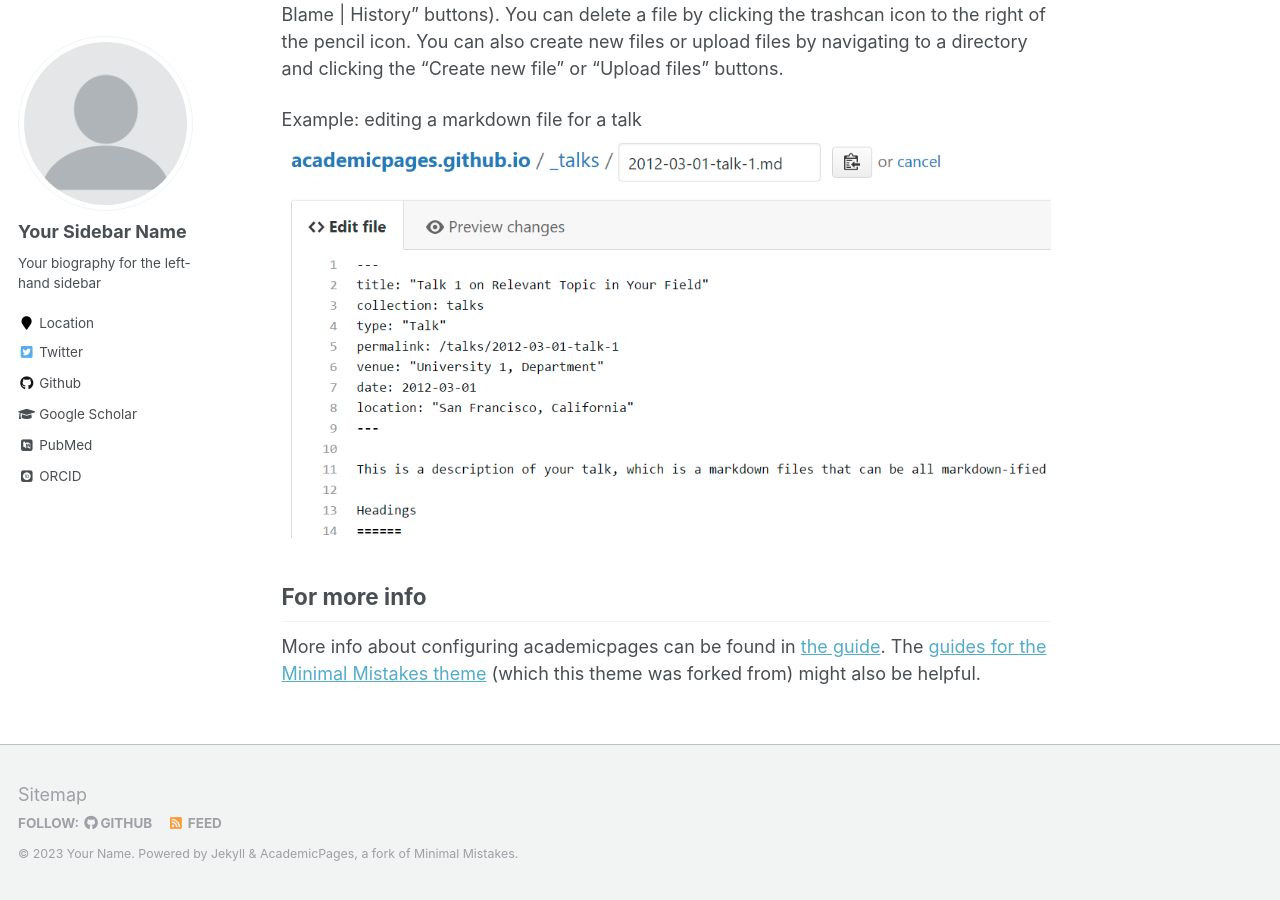
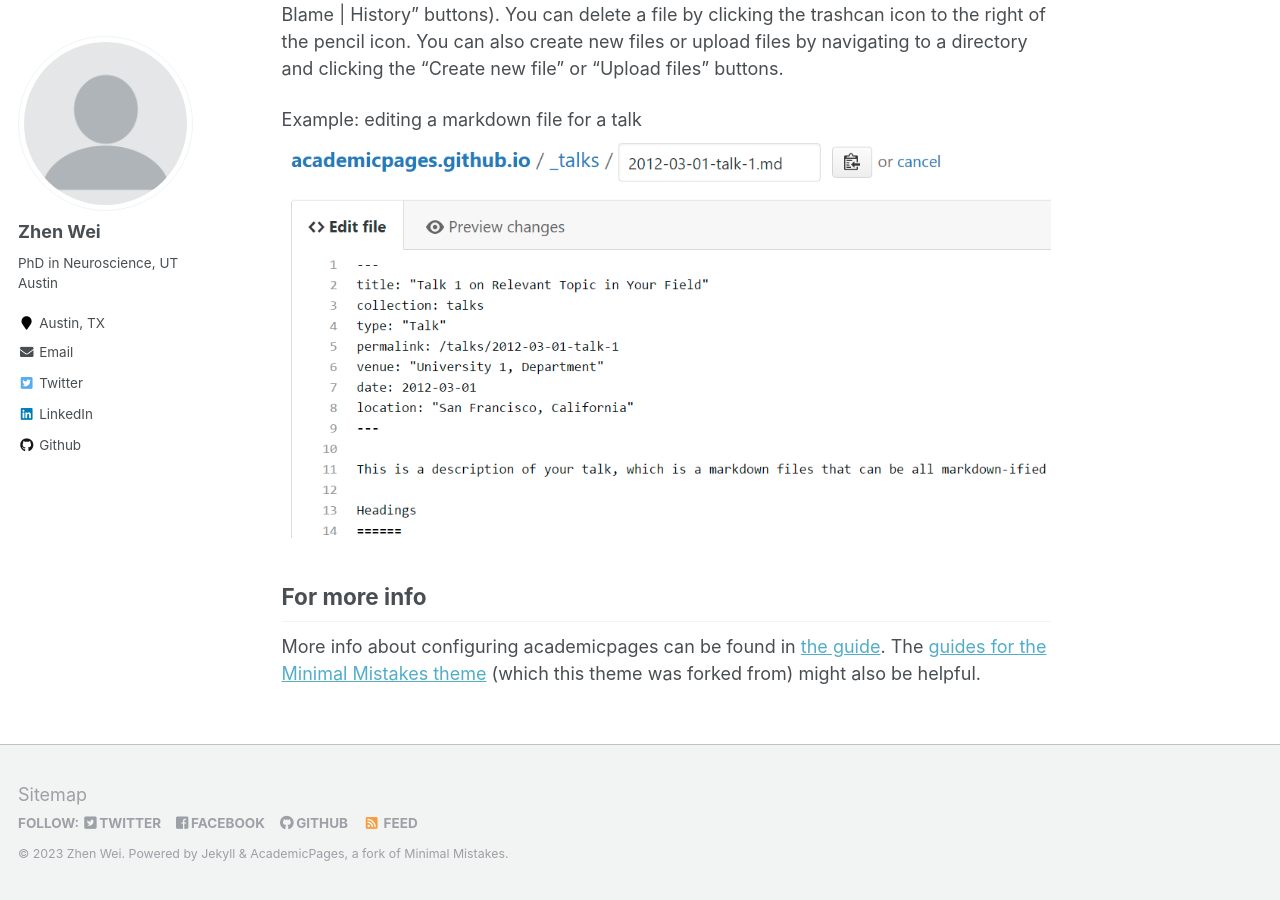
Before and after one commit to zhenwei-psych/zhenwei-psych.github.io, a Jekyll site: the page built from _pages/about.md, in a window 1280 px wide and 900 px high, scrolled down 2463 px. Built offline with Jekyll 4.4.1, drawn with Linux system fonts in a browser that asks for light colours; some web fonts are replaced; some of the changed text lies outside the part shown.

Commit message:
side bar info

```diff
--- a/_config.yml
+++ b/_config.yml
@@ -7,13 +7,13 @@
 
 # Site Settings
 locale                   : "en-US"
-title                    : "Your Name / Site Title"
+title                    : "Homepage"
 title_separator          : "-"
-name                     : &name "Your Name"
+name                     : &name "Zhen Wei"
 description              : &description "personal description"
-url                      : https://academicpages.github.io # the base hostname & protocol for your site e.g. "https://mmistakes.github.io"
+url                      : https://zhenweiccn.github.io # the base hostname & protocol for your site e.g. "https://mmistakes.github.io"
 baseurl                  : "" # the subpath of your site, e.g. "/blog"
-repository               : "academicpages/academicpages.github.io"
+repository               : "zhenweiccn/zhenweiccn.github.io"
 teaser                   :  # filename of teaser fallback teaser image placed in /images/, .e.g. "500x300.png"
 breadcrumbs              : false # true, false (default)
 words_per_minute         : 160
@@ -57,9 +57,9 @@ yandex_site_verification :
 
 # Social Sharing
 twitter:
-  username               : &twitter
+  username               : &twitter zhenweiccn
 facebook:
-  username               :
+  username               : zhenweiccn
   app_id                 :
   publisher              :
 og_image                 :  # Open Graph/Twitter default site image
@@ -80,14 +80,14 @@ analytics:
 
 # Site Author
 author:
-  name             : "Your Sidebar Name"
+  name             : "Zhen Wei"
   avatar           : "profile.png"
-  bio              : "Your biography for the left-hand sidebar"
-  location         : "Location"
+  bio              : "PhD in Neuroscience, UT Austin"
+  location         : "Austin, TX"
   employer         :
-  pubmed           : "https://www.ncbi.nlm.nih.gov/pubmed/?term=john+snow"
-  googlescholar    : "http://yourfullgooglescholarurl.com"
-  email            :
+  pubmed           :
+  googlescholar    :
+  email            : zhen.wei@utexas.edu
   researchgate     :  # example: "https://www.researchgate.net/profile/yourprofile"
   uri              :
   bitbucket        :
@@ -96,20 +96,20 @@ author:
   flickr           :
   facebook         :
   foursquare       :
-  github           : "academicpages"
+  github           : "zhenweiccn"
   google_plus      :
   keybase          :
   instagram        :
   impactstory      : #"https://profiles.impactstory.org/u/xxxx-xxxx-xxxx-xxxx"
   lastfm           :
-  linkedin         :
-  orcid            : "http://orcid.org/yourorcidurl"
+  linkedin         : "www.linkedin.com/in/zhenweiccn"
+  orcid            :
   pinterest        :
   soundcloud       :
   stackoverflow    : # http://stackoverflow.com/users/123456/username
   steam            :
   tumblr           :
-  twitter          : "replacethistwitterhandle"
+  twitter          : "@zhenweiccn"
   vine             :
   weibo            :
   xing             :
```
